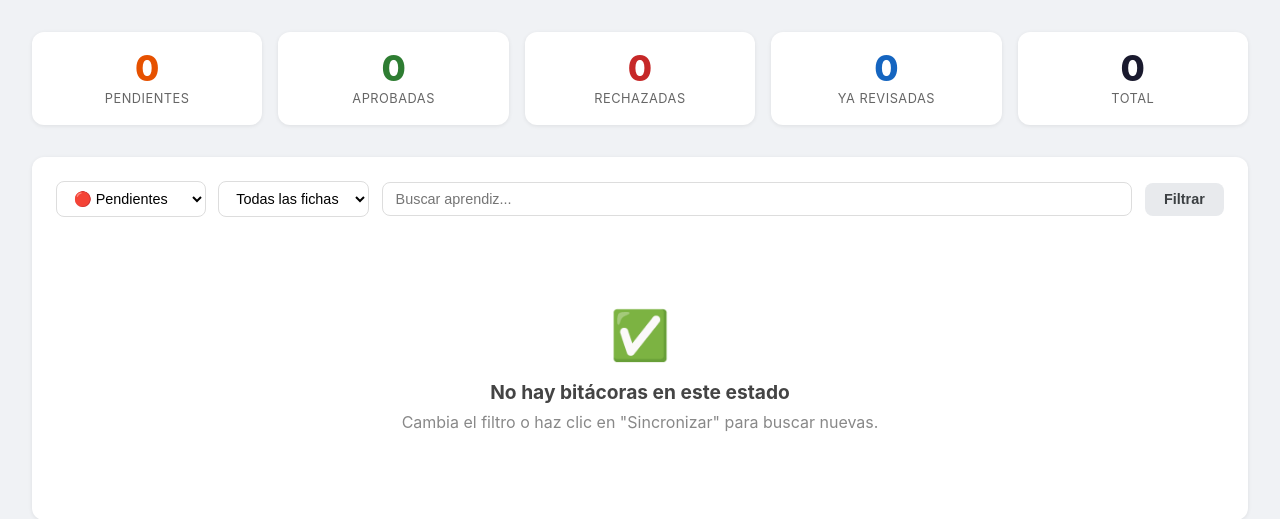
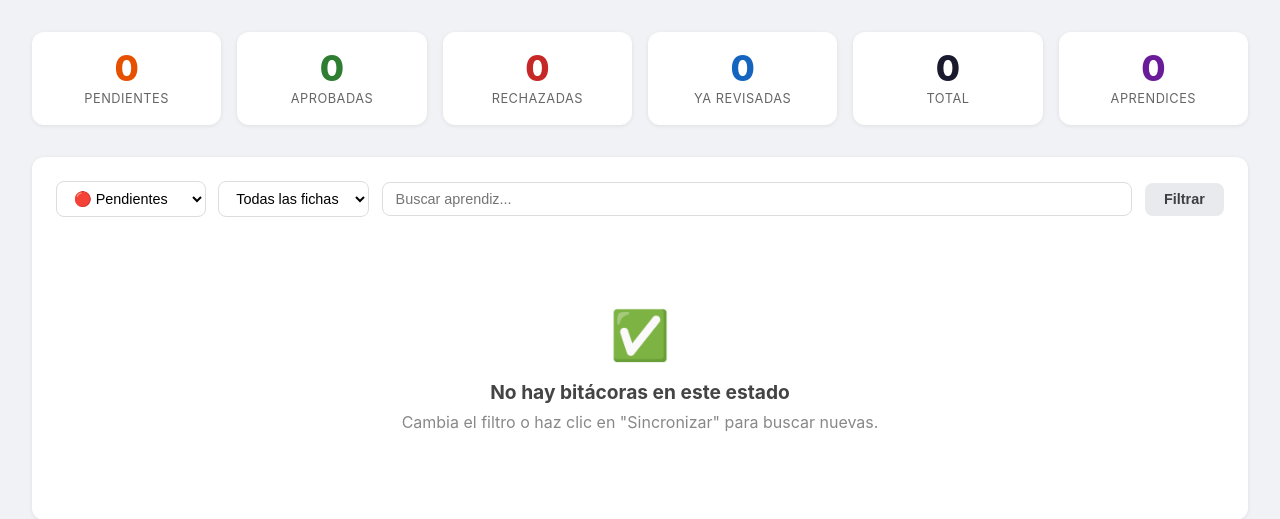
Before and after one commit to PardoAlejo/autouncle, a FastAPI app: page / in a window 1280 px wide. Shown: the part 56-575 px from the top of the page. Run offline with FastAPI, Linux system fonts and the light colour scheme; data that the repository does not hold is empty; parts of the project's set-up code (start-up, migrations or seed data) failed here and were passed over; some libraries are stand-ins or nearby versions.

Commit message:
Add apprentice count stat card to dashboard
Co-Authored-By: Claude Sonnet 4.6 <noreply@anthropic.com>

```diff
--- a/backend/app.py
+++ b/backend/app.py
@@ -244,10 +244,12 @@ def dashboard(request: Request,
 
     all_rows = get_all()
     fichas = sorted(set(r["ficha"] for r in all_rows if r["ficha"]))
+    num_students = len(set(r["apprentice_name"] for r in all_rows if r["apprentice_name"]))
 
     response = templates.TemplateResponse(request, "dashboard.html", {
         "groups": groups,
         "rows": rows,
+        "num_students": num_students,
         "stats": stats,
         "total": total,
         "fichas": fichas,
--- a/frontend/templates/dashboard.html
+++ b/frontend/templates/dashboard.html
@@ -150,6 +150,10 @@
     <div class="number" style="color:#1a1a2e">{{ total }}</div>
     <div class="label">Total</div>
   </div>
+  <div class="stat-card">
+    <div class="number" style="color:#6a1b9a">{{ num_students }}</div>
+    <div class="label">Aprendices</div>
+  </div>
 </div>
 
 <!-- Modo test -->
```
